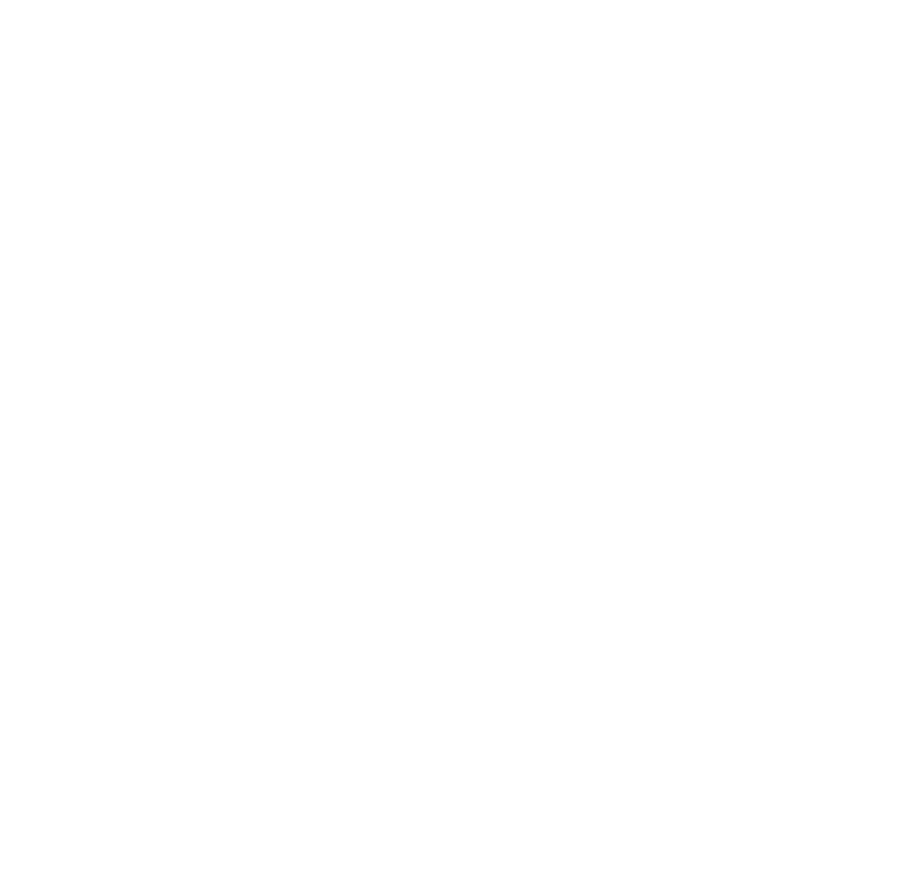
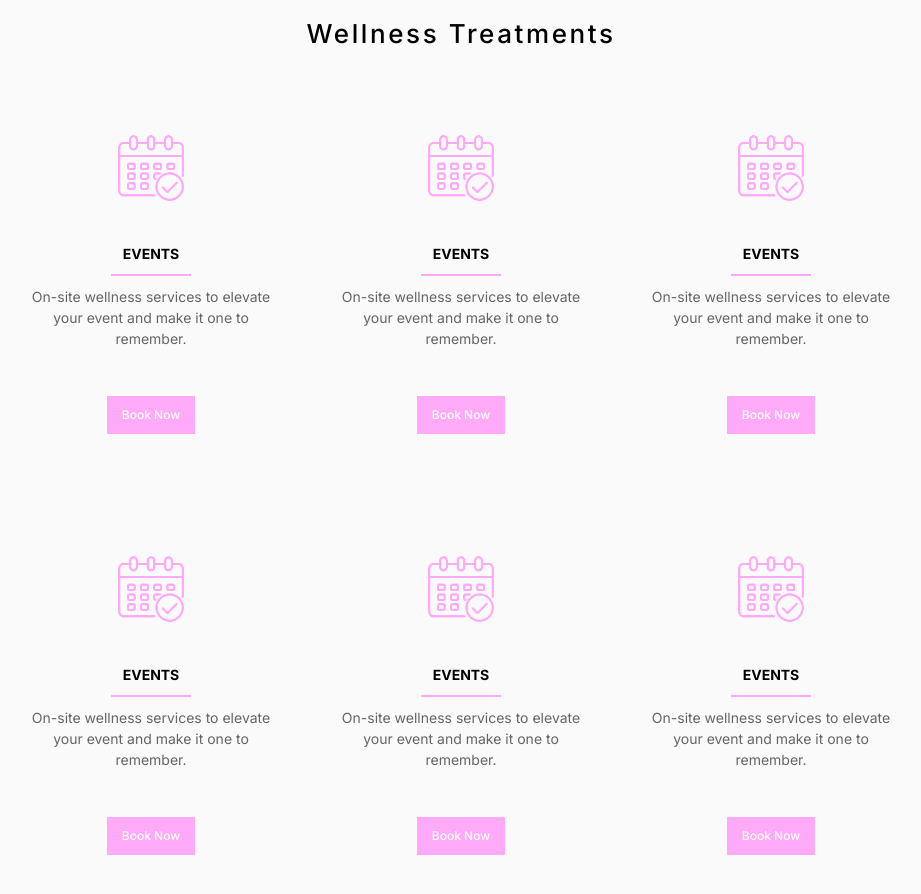
Before and after one commit to AmashChaudhry/pony-party, a Next.js app: page /pages/in-home-services in a window 1280 px wide. Shown: the part 1520-2414 px from the top of the page, without its empty margins (179-1100 px from the left). Before the commit the page ends 1478 px from the top, so only its background shows below. Built offline with nearby package versions, Linux system fonts and the light colour scheme.

Commit message:
Minor changes in home screen

```diff
--- a/src/app/page.js
+++ b/src/app/page.js
@@ -5,7 +5,7 @@ import Image from "next/image";
 export default function Home() {
   return (
     <main className="flex flex-col items-center">
-      <div className="relative w-full h-[40vh] lg:h-fit overflow-hidden">
+      <div className="relative w-full h-[400px] lg:h-fit overflow-hidden">
         <div className="lg:hidden">
           <Image
             src="/Mobile_IV_Therapy__Medical_Services_Delivered_To_You.jpg"
@@ -212,7 +212,7 @@ export default function Home() {
       <div className="flex flex-col items-center w-full h-fit bg-[#FAFAFA] py-[40px]">
         <h2 className="text-[18px] font-medium tracking-widest sm:text-[26px]">COMMUNITY</h2>
         <div className="flex flex-wrap justify-center m-auto h-fit w-full max-w-[1200px]">
-        <div className="flex flex-col items-center w-[45%] px-[20px] py-[40px] m-auto sm:w-[275px] sm:m-0">
+          <div className="flex flex-col items-center w-[45%] px-[20px] py-[40px] m-auto sm:w-[310px] sm:m-0 lg:px-[30px]">
             <div className="relative h-[50px] w-full m-[40px] sm:h-[70px]">
               <Image
                 src="/basic-icons/calendar.png"
@@ -221,12 +221,12 @@ export default function Home() {
                 alt="Calender"
               />
             </div>
-          <Link className="text-[10px] text-center font-bold hover:text-[#ffa9f9] sm:text-[12px]" href="/pages/register-account">EVENTS</Link>
+            <Link className="text-[10px] text-center font-bold hover:text-[#ffa9f9] sm:text-[12px] lg:text-[14px]" href="/pages/register-account">EVENTS</Link>
             <div className="h-[2px] w-[80px] bg-[#ffa9f9] my-[10px]"></div>
-          <p className="text-[10px] text-center text-black text-opacity-60 h-[60px] mb-[30px] sm:text-[12px]">On-site wellness services to elevate your event and make it one to remember.</p>
+            <p className="text-[10px] text-center text-black text-opacity-60 h-[60px] mb-[30px] sm:text-[12px] lg:text-[14px] lg:h-[80px]">On-site wellness services to elevate your event and make it one to remember.</p>
             <button className="text-[12px] bg-[#ffa9f9] text-white font-medium px-[15px] py-[10px]">Book Now</button>
           </div>
-        <div className="flex flex-col items-center w-[45%] px-[20px] py-[40px] m-auto sm:w-[275px] sm:m-0">
+          <div className="flex flex-col items-center w-[45%] px-[20px] py-[40px] m-auto sm:w-[310px] sm:m-0 lg:px-[30px]">
             <div className="relative h-[50px] w-full m-[40px] sm:h-[70px]">
               <Image
                 src="/basic-icons/therapeutic.png"
@@ -235,12 +235,12 @@ export default function Home() {
                 alt="Dehydration IV Treatment"
               />
             </div>
-          <Link className="text-[10px] text-center font-bold hover:text-[#ffa9f9] sm:text-[12px]" href="/pages/register-account">CORPORATE WELLNESS</Link>
+            <Link className="text-[10px] text-center font-bold hover:text-[#ffa9f9] sm:text-[12px] lg:text-[14px]" href="/pages/register-account">CORPORATE WELLNESS</Link>
             <div className="h-[2px] w-[80px] bg-[#ffa9f9] my-[10px]"></div>
-          <p className="text-[10px] text-center text-black text-opacity-60 h-[60px] mb-[30px] sm:text-[12px]">Bring comprehensive wellness offerings into the workplace to combat burnout, prevent sickness, and boost productivity.</p>
+            <p className="text-[10px] text-center text-black text-opacity-60 h-[60px] mb-[30px] sm:text-[12px] lg:text-[14px] lg:h-[80px]">Bring comprehensive wellness offerings into the workplace to combat burnout, prevent sickness, and boost productivity.</p>
             <button className="text-[12px] bg-[#ffa9f9] text-white font-medium px-[15px] py-[10px]">Book Now</button>
           </div>
-        <div className="flex flex-col items-center w-[45%] px-[20px] py-[40px] m-auto sm:w-[275px] sm:m-0">
+          <div className="flex flex-col items-center w-[45%] px-[20px] py-[40px] m-auto sm:w-[310px] sm:m-0 lg:px-[30px]">
             <div className="relative h-[50px] w-full m-[40px] sm:h-[70px]">
               <Image
                 src="/basic-icons/communication.png"
@@ -249,9 +249,9 @@ export default function Home() {
                 alt="Dehydration IV Treatment"
               />
             </div>
-          <Link className="text-[10px] text-center font-bold hover:text-[#ffa9f9] sm:text-[12px]" href="/pages/register-account">LICENSING/CONSULTING</Link>
+            <Link className="text-[10px] text-center font-bold hover:text-[#ffa9f9] sm:text-[12px] lg:text-[14px]" href="/pages/register-account">LICENSING/CONSULTING</Link>
             <div className="h-[2px] w-[80px] bg-[#ffa9f9] my-[10px]"></div>
-          <p className="text-[10px] text-center text-black text-opacity-60 h-[60px] mb-[30px] sm:text-[12px]">Explore our wide variety of partnership and licensing opportunities</p>
+            <p className="text-[10px] text-center text-black text-opacity-60 h-[60px] mb-[30px] sm:text-[12px] lg:text-[14px] lg:h-[80px]">Explore our wide variety of partnership and licensing opportunities</p>
             <button className="text-[12px] bg-[#ffa9f9] text-white font-medium px-[15px] py-[10px]">Book Now</button>
           </div>
         </div>
--- a/src/app/pages/in-home-services/page.jsx
+++ b/src/app/pages/in-home-services/page.jsx
@@ -127,6 +127,107 @@ export default function InHomeServices() {
                     <button className="text-[12px] bg-[#ffa9f9] text-white font-medium px-[15px] py-[10px]">Book Now</button>
                 </div>
             </div>
+
+
+
+
+
+
+
+            <div className="flex flex-col items-center w-full h-fit bg-[#FAFAFA] py-[40px]">
+                <h2 className="text-[18px] font-medium tracking-widest sm:text-[26px]">Wellness Treatments</h2>
+                <div className="flex flex-wrap justify-center m-auto h-fit w-full max-w-[1200px]">
+                    <div className="flex flex-col items-center w-[45%] px-[20px] py-[40px] m-auto sm:w-[310px] sm:m-0 lg:px-[30px]">
+                        <div className="relative h-[50px] w-full m-[40px] sm:h-[70px]">
+                            <Image
+                                src="/basic-icons/calendar.png"
+                                fill
+                                style={{ objectFit: "contain" }}
+                                alt="Calender"
+                            />
+                        </div>
+                        <Link className="text-[10px] text-center font-bold hover:text-[#ffa9f9] sm:text-[12px] lg:text-[14px]" href="/pages/register-account">EVENTS</Link>
+                        <div className="h-[2px] w-[80px] bg-[#ffa9f9] my-[10px]"></div>
+                        <p className="text-[10px] text-center text-black text-opacity-60 h-[60px] mb-[30px] sm:text-[12px] lg:text-[14px] lg:h-[80px]">On-site wellness services to elevate your event and make it one to remember.</p>
+                        <button className="text-[12px] bg-[#ffa9f9] text-white font-medium px-[15px] py-[10px]">Book Now</button>
+                    </div>
+                    <div className="flex flex-col items-center w-[45%] px-[20px] py-[40px] m-auto sm:w-[310px] sm:m-0 lg:px-[30px]">
+                        <div className="relative h-[50px] w-full m-[40px] sm:h-[70px]">
+                            <Image
+                                src="/basic-icons/calendar.png"
+                                fill
+                                style={{ objectFit: "contain" }}
+                                alt="Calender"
+                            />
+                        </div>
+                        <Link className="text-[10px] text-center font-bold hover:text-[#ffa9f9] sm:text-[12px] lg:text-[14px]" href="/pages/register-account">EVENTS</Link>
+                        <div className="h-[2px] w-[80px] bg-[#ffa9f9] my-[10px]"></div>
+                        <p className="text-[10px] text-center text-black text-opacity-60 h-[60px] mb-[30px] sm:text-[12px] lg:text-[14px] lg:h-[80px]">On-site wellness services to elevate your event and make it one to remember.</p>
+                        <button className="text-[12px] bg-[#ffa9f9] text-white font-medium px-[15px] py-[10px]">Book Now</button>
+                    </div>
+                    <div className="flex flex-col items-center w-[45%] px-[20px] py-[40px] m-auto sm:w-[310px] sm:m-0 lg:px-[30px]">
+                        <div className="relative h-[50px] w-full m-[40px] sm:h-[70px]">
+                            <Image
+                                src="/basic-icons/calendar.png"
+                                fill
+                                style={{ objectFit: "contain" }}
+                                alt="Calender"
+                            />
+                        </div>
+                        <Link className="text-[10px] text-center font-bold hover:text-[#ffa9f9] sm:text-[12px] lg:text-[14px]" href="/pages/register-account">EVENTS</Link>
+                        <div className="h-[2px] w-[80px] bg-[#ffa9f9] my-[10px]"></div>
+                        <p className="text-[10px] text-center text-black text-opacity-60 h-[60px] mb-[30px] sm:text-[12px] lg:text-[14px] lg:h-[80px]">On-site wellness services to elevate your event and make it one to remember.</p>
+                        <button className="text-[12px] bg-[#ffa9f9] text-white font-medium px-[15px] py-[10px]">Book Now</button>
+                    </div>
+                    <div className="flex flex-col items-center w-[45%] px-[20px] py-[40px] m-auto sm:w-[310px] sm:m-0 lg:px-[30px]">
+                        <div className="relative h-[50px] w-full m-[40px] sm:h-[70px]">
+                            <Image
+                                src="/basic-icons/calendar.png"
+                                fill
+                                style={{ objectFit: "contain" }}
+                                alt="Calender"
+                            />
+                        </div>
+                        <Link className="text-[10px] text-center font-bold hover:text-[#ffa9f9] sm:text-[12px] lg:text-[14px]" href="/pages/register-account">EVENTS</Link>
+                        <div className="h-[2px] w-[80px] bg-[#ffa9f9] my-[10px]"></div>
+                        <p className="text-[10px] text-center text-black text-opacity-60 h-[60px] mb-[30px] sm:text-[12px] lg:text-[14px] lg:h-[80px]">On-site wellness services to elevate your event and make it one to remember.</p>
+                        <button className="text-[12px] bg-[#ffa9f9] text-white font-medium px-[15px] py-[10px]">Book Now</button>
+                    </div>
+                    <div className="flex flex-col items-center w-[45%] px-[20px] py-[40px] m-auto sm:w-[310px] sm:m-0 lg:px-[30px]">
+                        <div className="relative h-[50px] w-full m-[40px] sm:h-[70px]">
+                            <Image
+                                src="/basic-icons/calendar.png"
+                                fill
+                                style={{ objectFit: "contain" }}
+                                alt="Calender"
+                            />
+                        </div>
+                        <Link className="text-[10px] text-center font-bold hover:text-[#ffa9f9] sm:text-[12px] lg:text-[14px]" href="/pages/register-account">EVENTS</Link>
+                        <div className="h-[2px] w-[80px] bg-[#ffa9f9] my-[10px]"></div>
+                        <p className="text-[10px] text-center text-black text-opacity-60 h-[60px] mb-[30px] sm:text-[12px] lg:text-[14px] lg:h-[80px]">On-site wellness services to elevate your event and make it one to remember.</p>
+                        <button className="text-[12px] bg-[#ffa9f9] text-white font-medium px-[15px] py-[10px]">Book Now</button>
+                    </div>
+                    <div className="flex flex-col items-center w-[45%] px-[20px] py-[40px] m-auto sm:w-[310px] sm:m-0 lg:px-[30px]">
+                        <div className="relative h-[50px] w-full m-[40px] sm:h-[70px]">
+                            <Image
+                                src="/basic-icons/calendar.png"
+                                fill
+                                style={{ objectFit: "contain" }}
+                                alt="Calender"
+                            />
+                        </div>
+                        <Link className="text-[10px] text-center font-bold hover:text-[#ffa9f9] sm:text-[12px] lg:text-[14px]" href="/pages/register-account">EVENTS</Link>
+                        <div className="h-[2px] w-[80px] bg-[#ffa9f9] my-[10px]"></div>
+                        <p className="text-[10px] text-center text-black text-opacity-60 h-[60px] mb-[30px] sm:text-[12px] lg:text-[14px] lg:h-[80px]">On-site wellness services to elevate your event and make it one to remember.</p>
+                        <button className="text-[12px] bg-[#ffa9f9] text-white font-medium px-[15px] py-[10px]">Book Now</button>
+                    </div>
+
+                </div>
+            </div>
+
+
+
+
         </div>
     );
 }
--- a/src/components/header.jsx
+++ b/src/components/header.jsx
@@ -10,7 +10,7 @@ export default function Header() {
 
     useEffect(() => {
         if (menuOpen) {
-            setMenuPosition("top-[8vh]");
+            setMenuPosition("top-[80px]");
         } else {
             setMenuPosition("top-[-100vh]");
         }
@@ -22,12 +22,12 @@ export default function Header() {
 
     return (
         <header className="sticky top-0 bg-gradient-to-r from-[#fff7ad] to-[#ffa9f9] z-50">
-            <nav className="flex sticky justify-between items-center h-[8vh] mx-auto w-full lg:max-w-[1200px]">
+            <nav className="flex sticky justify-between items-center h-[80px] mx-auto w-full lg:max-w-[1200px]">
                 <button className="text-black text-[28px] m-[20px] lg:hidden" name="menu" onClick={toggleMenu}>{menuOpen ? <FaTimes /> : <FaBars />}</button>
                 <ul className="flex p-0 items-center">
                     <li className="inline-block text-black text-[14px] py-[4px] px-[10px] mx-[5px]">
                         <Link href="/" className="flex flex-col items-center justify-center">
-                            <div className="relative w-[120px] h-[6vh]">
+                            <div className="relative w-[140px] h-[60px]">
                                 <Image
                                     src="/Logo-1.png"
                                     fill
```
Lines whose indentation alone changed are shown as unchanged.
